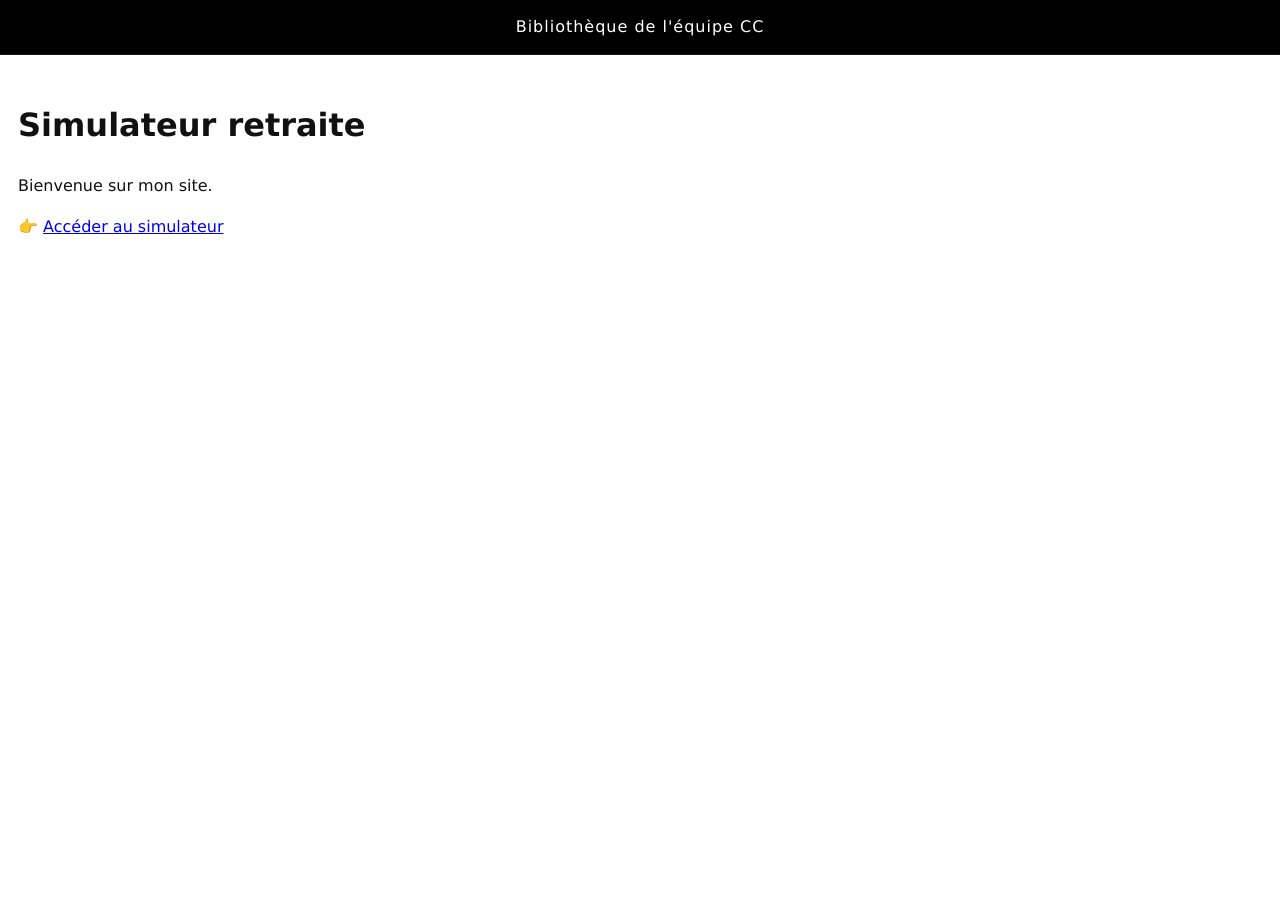
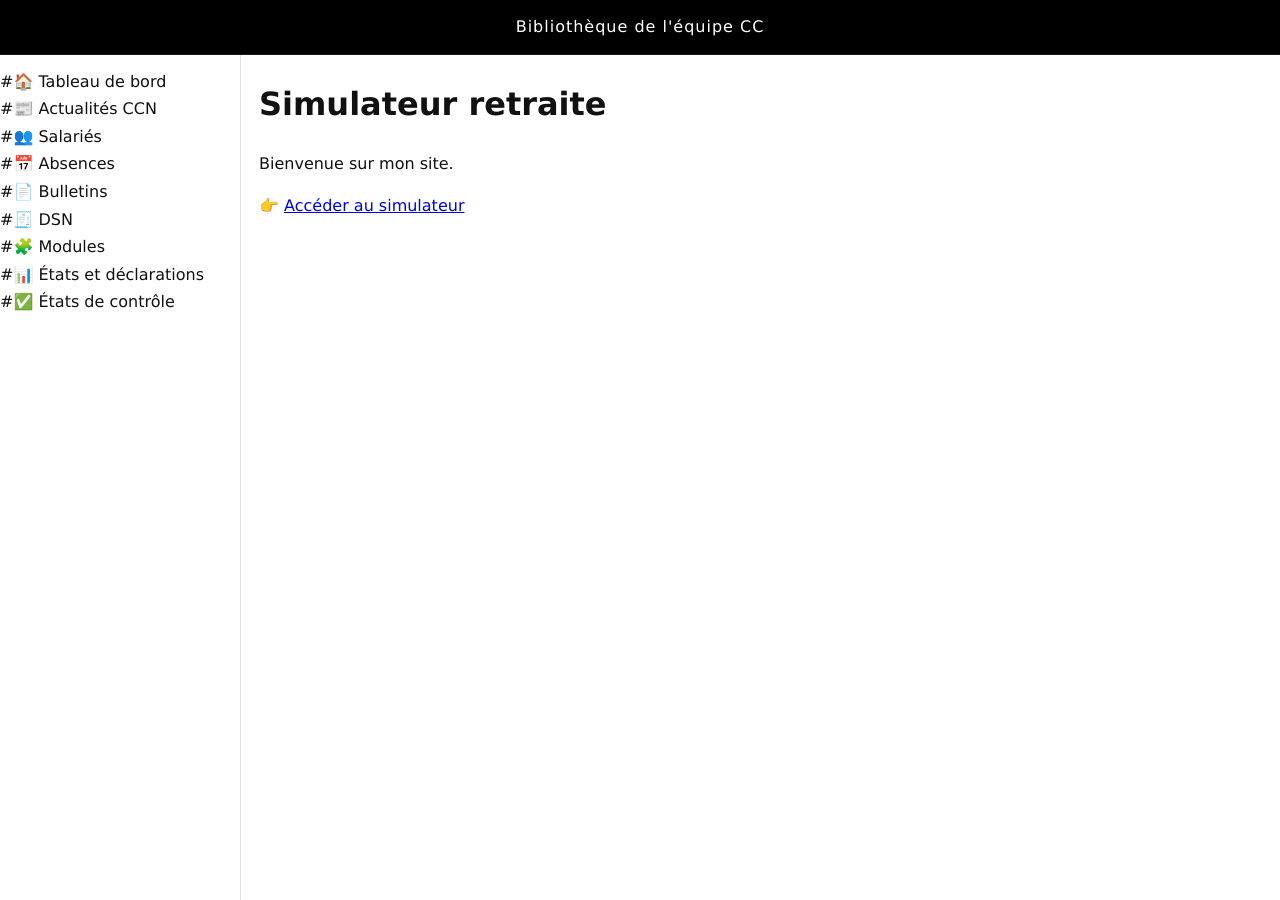
Before and after one commit to Romain-Borie/bibliotheque_CC.com, a Jekyll site: the page built from index.md, in a window 1280 px wide and 900 px high. Built offline with Jekyll 4.4.1, drawn with Linux system fonts in a browser that asks for light colours.

Commit message:
Update default.html

```diff
--- a/_layouts/default.html
+++ b/_layouts/default.html
@@ -27,37 +27,100 @@
       /* ===== TITRE ===== */
       .site-title {
         color: #fff;
-        font-size: 12.0pt; /* taille du titre */
-        letter-spacing: .2;                        /* garde une bonne lisibilité */
-        letter-spacing: 1px;
+        font-size: 12.0pt; /* taille du titre (tu peux garder/ajuster) */
+        letter-spacing: 1px; /* (j'ai supprimé la ligne en double .2 sans unité) */
         text-transform: none;
         font-family: Verdana;
         font-weight: 500;
+        margin: 0;
       }
 
-      /* ===== Contenu ===== */
+      /* ===== Contenu global ===== */
       html, body {
         margin: 0;
         background: #fff;
         color: #111;
         font-family: Verdana;
-        font-size: 12.0pt;     /* ✅ TAILLE DU TEXTE DU SITE */
-        line-height: 1.6;   /* ✅ CONFORT DE LECTURE */
+        font-size: 12.0pt;     /* ✅ TAILLE DU TEXTE DU SITE (laisse comme tu veux) */
+        line-height: 1.6;      /* ✅ CONFORT DE LECTURE (corrigé) */
       }
 
+      /* ====== LAYOUT PRINCIPAL (NEW) ====== */
+      .app {
+        display: flex;                  /* sidebar + contenu côte à côte */
+        min-height: calc(100vh - 0px);  /* occupe la hauteur restante sous la topbar sticky */
+      }
+
+      /* ====== SIDEBAR (NEW) ====== */
+      aside.sidebar {
+        width: 240px;                   /* largeur fixe de la barre gauche */
+        background: #fff;
+        border-right: 1px solid #e0e0e0;
+        padding: 12px 0;
+        position: sticky;               /* reste visible au scroll */
+        top: calc( /* hauteur visuelle du header */ 0px );
+        align-self: flex-start;         /* pour sticky */
+        height: calc(100vh - 0px);
+        overflow-y: auto;
+      }
+
+      .menu {
+        list-style: none;
+        margin: 0;
+        padding: 0;
+      }
+
+      .menu li { margin: 2px 0; }
+
+      .menu a {
+        display: flex;
+        align-items: center;
+        gap: 10px;
+        padding: 10px 16px;
+        color: #333;
+        text-decoration: none;
+        font-size: 14px;
+      }
+
+      .menu a:hover {
+        background: #f4f4f4;
+      }
+
+      /* Élément actif (NEW) - on ajoute .active manuellement, ou on le fera via Liquid plus tard */
+      .menu a.active {
+        background: #1f8f4e;
+        color: #fff;
+        font-weight: 600;
+      }
+
+      .icon {
+        width: 18px;
+        text-align: center;
+        font-size: 16px;
+      }
+
+      /* ====== CONTENU PRINCIPAL (NEW) ====== */
       main.content {
+        flex: 1;                /* prend tout l’espace restant */
         padding: 24px 18px 56px;
         background: #fff;
       }
 
-      /* Responsive */
-      @media (max-width: 640px) {
-        header.topbar .topbar-inner {
-          height: 72px;
-        }
-        .site-title {
-          font-size: 26px;
-          letter-spacing: 1px;
+      main.content h1 { margin-top: 0; }
+
+      /* ===== Responsive simple ===== */
+      @media (max-width: 900px) {
+        aside.sidebar { width: 200px; }
+      }
+
+      @media (max-width: 700px) {
+        .app { flex-direction: column; }
+        aside.sidebar {
+          width: 100%;
+          border-right: none;
+          border-bottom: 1px solid #e0e0e0;
+          position: static;
+          height: auto;
         }
       }
     </style>
@@ -67,13 +130,33 @@
     <!-- Barre horizontale noire -->
     <header class="topbar" role="banner">
       <div class="topbar-inner">
-        <div class="site-title">Bibliothèque de l'équipe CC</div>
+        <h1 class="site-title">Bibliothèque de l'équipe CC</h1>
       </div>
     </header>
 
-    <!-- Contenu des pages -->
-    <main class="content" role="main">
-      {{ content }}
-    </main>
+    <!-- LAYOUT global : SIDEBAR + CONTENU -->
+    <div class="app">
+
+      <!-- SIDEBAR GAUCHE (NEW) -->
+      <aside class="sidebar" role="navigation" aria-label="Menu latéral">
+        <ul class="menu">
+          <li>#<span class="icon">🏠</span> Tableau de bord</a></li>
+          <li>#<span class="icon">📰</span> Actualités CCN</a></li>
+          <li>#<span class="icon">👥</span> Salariés</a></li>
+          <li>#<span class="icon">📅</span> Absences</a></li>
+          <li>#<span class="icon">📄</span> Bulletins</a></li>
+          <li>#<span class="icon">🧾</span> DSN</a></li>
+          <li>#<span class="icon">🧩</span> Modules</a></li>
+          <li>#<span class="icon">📊</span> États et déclarations</a></li>
+          <li>#<span class="icon">✅</span> États de contrôle</a></li>
+        </ul>
+      </aside>
+
+      <!-- CONTENU DES PAGES -->
+      <main class="content" role="main">
+        {{ content }}
+      </main>
+
+    </div>
   </body>
 </html>
```
